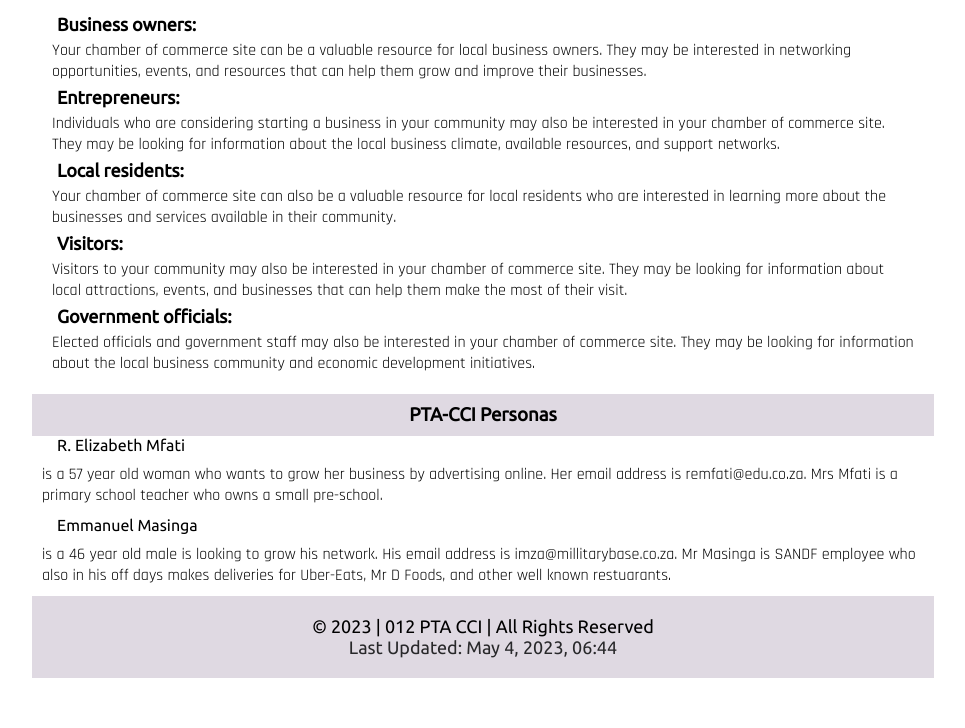
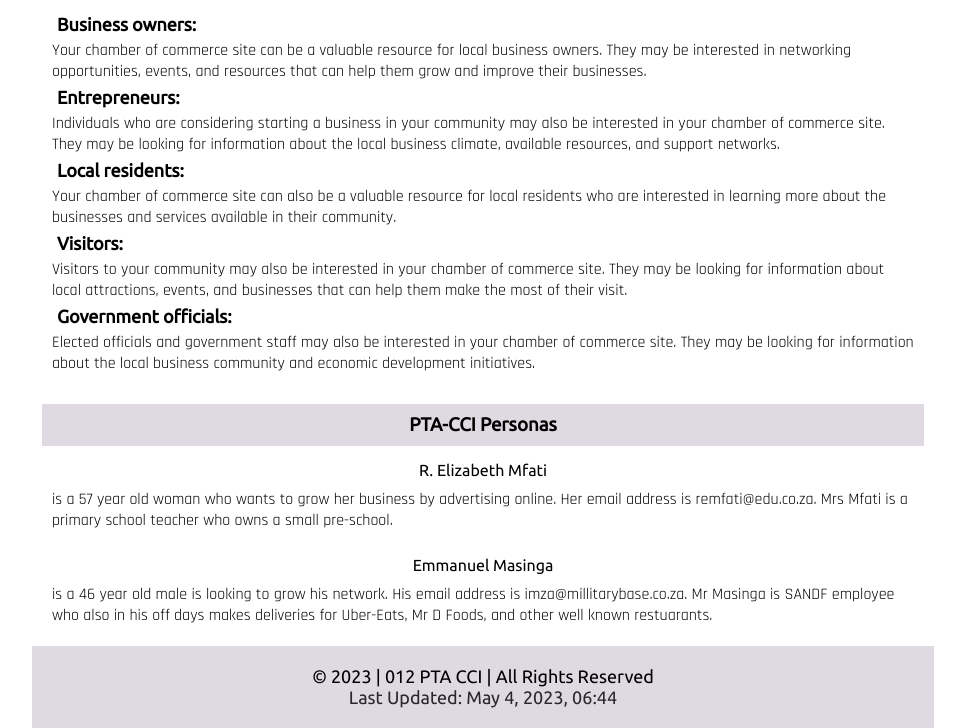
Before and after one commit to abdulmahl/wdd230, a plain HTML site: page lesson03/target-audience.html in a window 1280 px wide. Shown: the part 369-1097 px from the top of the page, without its empty margins (157-1122 px from the left). Before the commit the page ends 1047 px from the top, so only its background shows below. Drawn offline with Linux system fonts and the light colour scheme.

Commit message:
Change padding.

```diff
--- a/lesson03/styles/main.css
+++ b/lesson03/styles/main.css
@@ -161,7 +161,11 @@ nav a:hover {
 
 .persona1-name,
 .persona2-name {
-  padding: 25px;
+  padding-top: 15px;
+  font-family: "Ubuntu";
+  display: flex;
+  flex-direction: column;
+  align-items: center;
 }
 
 footer {
--- a/lesson03/target-audience.html
+++ b/lesson03/target-audience.html
@@ -42,11 +42,13 @@
                 They may be looking for information about the local business community and economic development initiatives.
             </div>
         </div>
-        <h3 class="personas">PTA-CCI Personas</h3>
-        <span class="persona1-name">R. Elizabeth Mfati</span>
-        <div class="persona1"></div>
-        <span class="persona2-name">Emmanuel Masinga</span>
-        <div class="persona2"></div>
+        <div class="persona-section">
+            <h3 class="personas">PTA-CCI Personas</h3>
+            <span class="persona1-name">R. Elizabeth Mfati</span>
+            <div class="persona1"></div>
+            <span class="persona2-name">Emmanuel Masinga</span>
+            <div class="persona2"></div>
+        </div>
     </main>
     <footer>
         <div class="footer-box">
```
